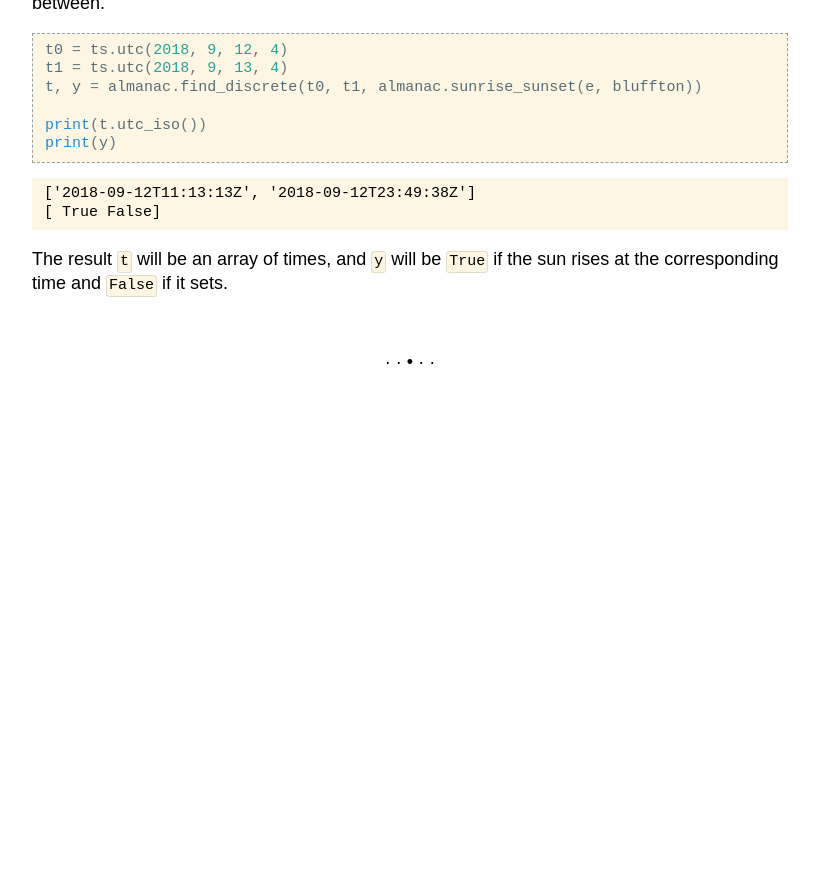
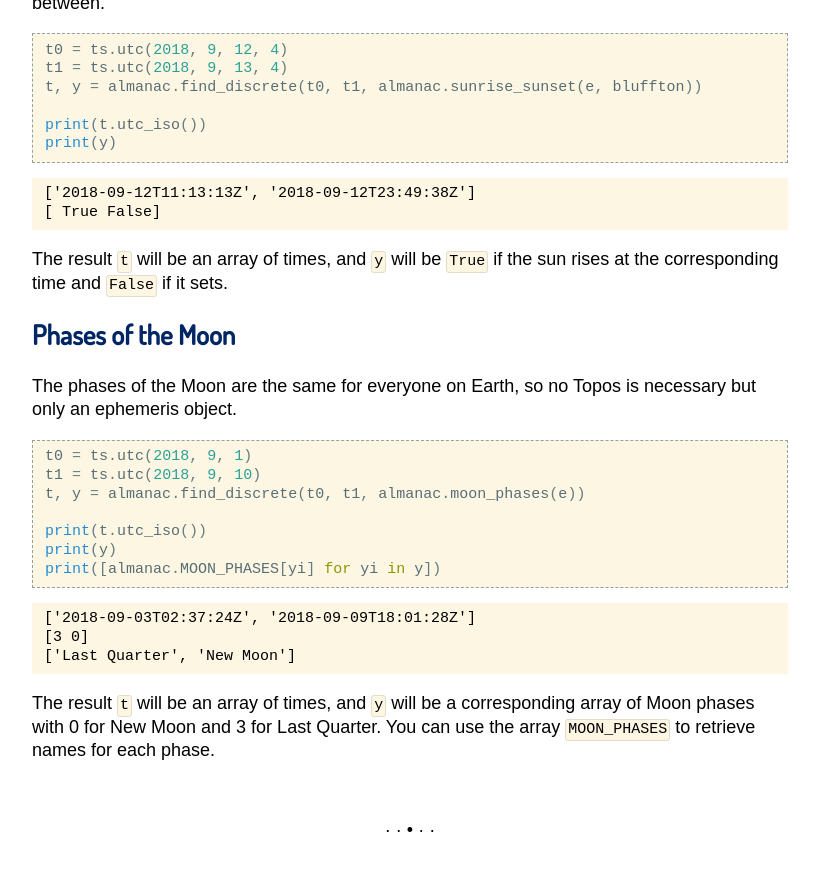
Before and after one commit to skyfielders/python-skyfield, a Sphinx documentation site: the page built from skyfield/documentation/almanac.rst, in a window 1280 px wide and 900 px high, scrolled down 1502 px. Shown: the top 871 px of the window, without its empty margins (230-1049 px from the left). Built offline with Sphinx 7.4.7, drawn with Linux system fonts in a browser that asks for light colours; some web fonts are replaced; pages that are not in the unit, such as notebooks, are missing from menus; before the commit the page ends 1934 px from its top, so only the background shows below that.

```diff
--- a/skyfield/__init__.py
+++ b/skyfield/__init__.py
@@ -5,5 +5,5 @@ functions and classes there.  See the ``documentation`` directory inside
 the source code, as well as the http://rhodesmill.org/skyfield/ site!
 
 """
-VERSION = (1, 7)
+VERSION = (1, 8)
 __version__ = '.'.join(map(str, VERSION))
--- a/skyfield/documentation/almanac.rst
+++ b/skyfield/documentation/almanac.rst
@@ -101,3 +101,30 @@ sunrises and sunsets in between.
 
 The result ``t`` will be an array of times, and ``y`` will be ``True``
 if the sun rises at the corresponding time and ``False`` if it sets.
+
+Phases of the Moon
+==================
+
+The phases of the Moon are the same for everyone on Earth, so no Topos
+is necessary but only an ephemeris object.
+
+.. testcode::
+
+    t0 = ts.utc(2018, 9, 1)
+    t1 = ts.utc(2018, 9, 10)
+    t, y = almanac.find_discrete(t0, t1, almanac.moon_phases(e))
+
+    print(t.utc_iso())
+    print(y)
+    print([almanac.MOON_PHASES[yi] for yi in y])
+
+.. testoutput::
+
+    ['2018-09-03T02:37:24Z', '2018-09-09T18:01:28Z']
+    [3 0]
+    ['Last Quarter', 'New Moon']
+
+The result ``t`` will be an array of times, and ``y`` will be a
+corresponding array of Moon phases with 0 for New Moon and 3 for Last
+Quarter.  You can use the array ``MOON_PHASES`` to retrieve names for
+each phase.
--- a/skyfield/documentation/toc.rst
+++ b/skyfield/documentation/toc.rst
@@ -26,6 +26,7 @@ that is accelerated using NumPy vector math!
    api-vectors
    api-ephemeris
    api-topos
+   api-almanac.rst
    api-satellites
    api-stars
    api-position
```
Also changed, not shown: CHANGELOG.rst (+14 -0 lines), skyfield/documentation/api-almanac.rst (added, +19 -0 lines), skyfield/documentation/api.rst (+15 -0 lines), 3 other files.
